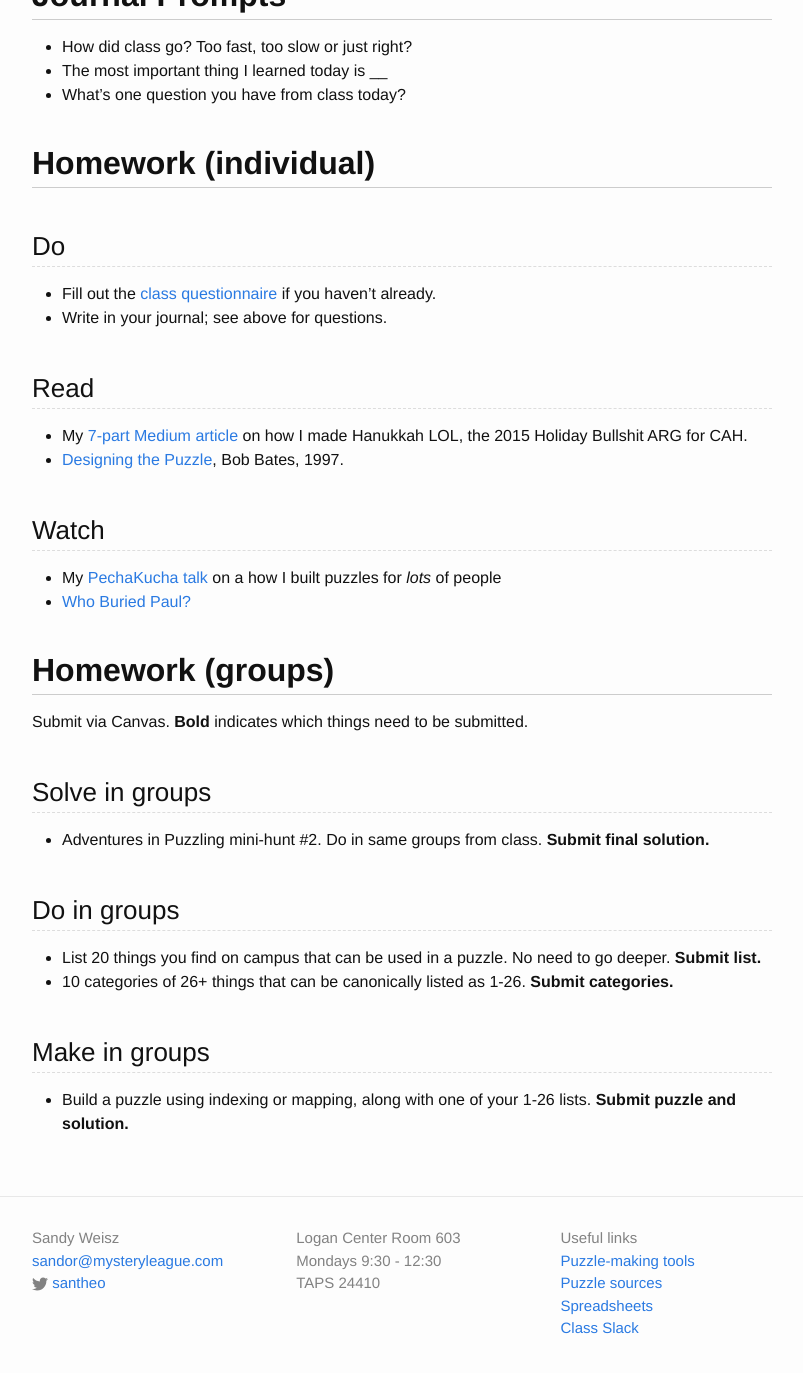
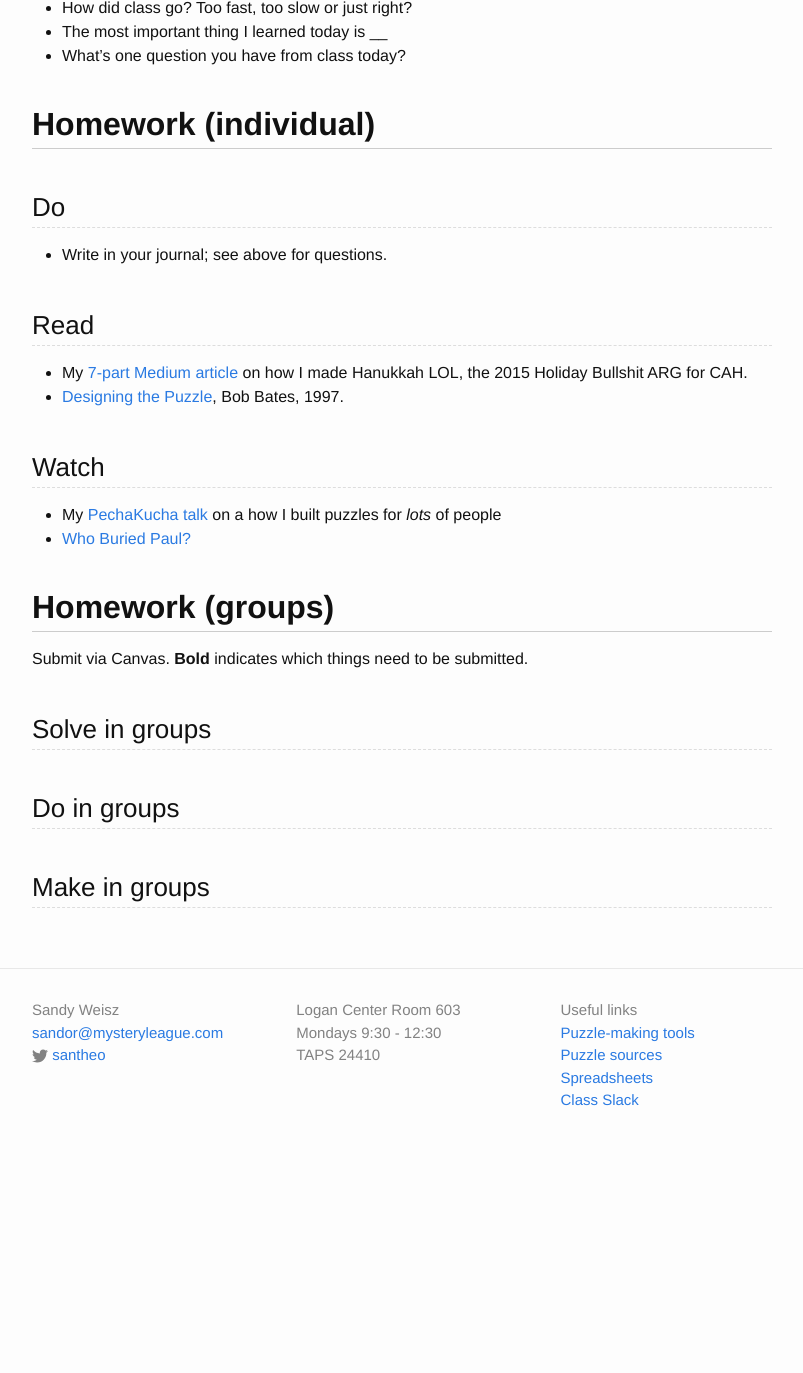
Before and after one commit to transmedia-puzzles/transmedia-puzzles.github.io, a Jekyll site: the page built from _posts/2018-10-01-1.md, in a window 1280 px wide and 1400 px high, scrolled down 351 px. Shown: the top 1373 px of the window, without its empty margins (238-1041 px from the left). Built offline with Jekyll 4.4.1, drawn with Linux system fonts in a browser that asks for light colours; after the commit the page ends 1523 px from its top, so only the background shows below that; some of the changed text lies outside the part shown.

Commit message:
Prep for fall 2018

```diff
--- a/_posts/2018-03-26-1.md
+++ b/_posts/2018-10-01-1.md
@@ -1,13 +1,13 @@
 ---
 layout: post
 title:  "Week 1"
-date:   2018-03-26 19:10:45 -0500
+date:   2018-10-01 19:10:45 -0500
 categories: class
 ---
 
 ## Puzzles from class
 
-* [Newspaper](/pdf/Newspaperfull.pdf) (this is the full puzzle, which is a bit larger than what we saw in class)
+<!-- * [Newspaper](/pdf/Newspaperfull.pdf) (this is the full puzzle, which is a bit larger than what we saw in class) -->
 
 ## Journal Prompts
 
@@ -19,7 +19,7 @@ categories: class
 
 ### Do
 
-* Fill out the [class questionnaire](https://docs.google.com/a/mysteryleague.com/forms/d/14tVWw8CyRDa0zaoeORyBc1O98pVdcJ1qI6goAriJnz0/edit?usp=drive_web) if you haven't already.
+<!-- * Fill out the [class questionnaire](https://docs.google.com/a/mysteryleague.com/forms/d/14tVWw8CyRDa0zaoeORyBc1O98pVdcJ1qI6goAriJnz0/edit?usp=drive_web) if you haven't already. -->
 * Write in your journal; see above for questions.
 
 ### Read
@@ -38,13 +38,13 @@ Submit via Canvas. **Bold** indicates which things need to be submitted.
 
 ### Solve in groups
 
-* Adventures in Puzzling mini-hunt #2. Do in same groups from class. **Submit final solution.**
+<!-- * Adventures in Puzzling mini-hunt #2. Do in same groups from class. **Submit final solution.** -->
 
 ### Do in groups
 
-* List 20 things you find on campus that can be used in a puzzle. No need to go deeper. **Submit list.**
-* 10 categories of 26+ things that can be canonically listed as 1-26. **Submit categories.**
+<!-- * List 20 things you find on campus that can be used in a puzzle. No need to go deeper. **Submit list.** -->
+<!-- * 10 categories of 26+ things that can be canonically listed as 1-26. **Submit categories.** -->
 
 ### Make in groups
 
-* Build a puzzle using indexing or mapping, along with one of your 1-26 lists. **Submit puzzle and solution.**
+<!-- * Build a puzzle using indexing or mapping, along with one of your 1-26 lists. **Submit puzzle and solution.** -->
```
Also changed, not shown: 2018s-campus.md (renamed from campus.md, +1 -1 lines), 2018s-lists.md (renamed from lists.md, +1 -1 lines), future/2017-05-08-7.md (deleted, +0 -36 lines), syllabus.md (+3 -1 lines), Gemfile.lock, future/2018-04-02-2.md (renamed from _posts/2018-04-02-2.md), future/2018-04-09-3.md (renamed from _posts/2018-04-09-3.md), future/2018-04-16-4.md (renamed from _posts/2018-04-16-4.md), future/2018-04-23-5.md (renamed from _posts/2018-04-23-5.md), future/2018-04-30-6.md (renamed from _posts/2018-04-30-6.md), future/2018-05-08-7.md (renamed from _posts/2018-05-08-7.md).
